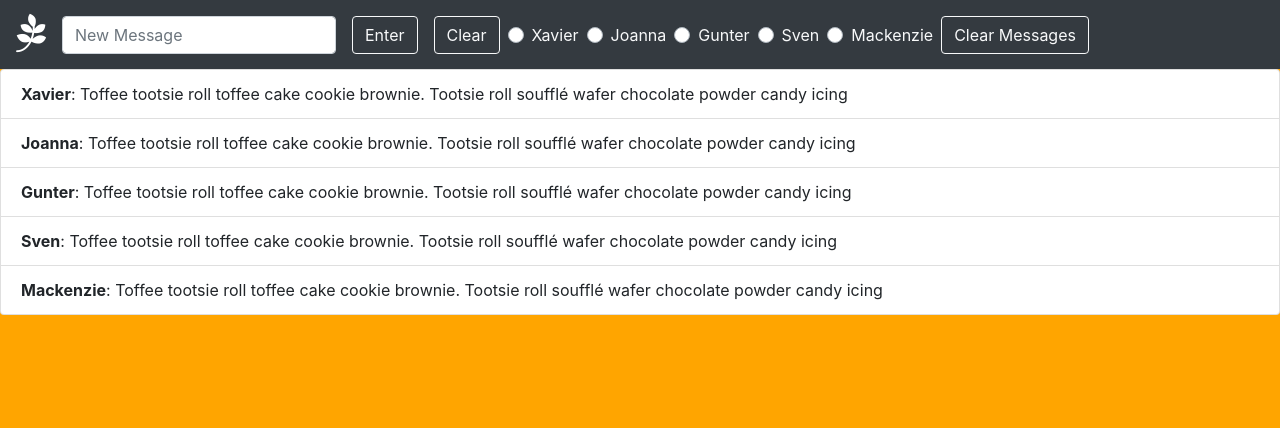
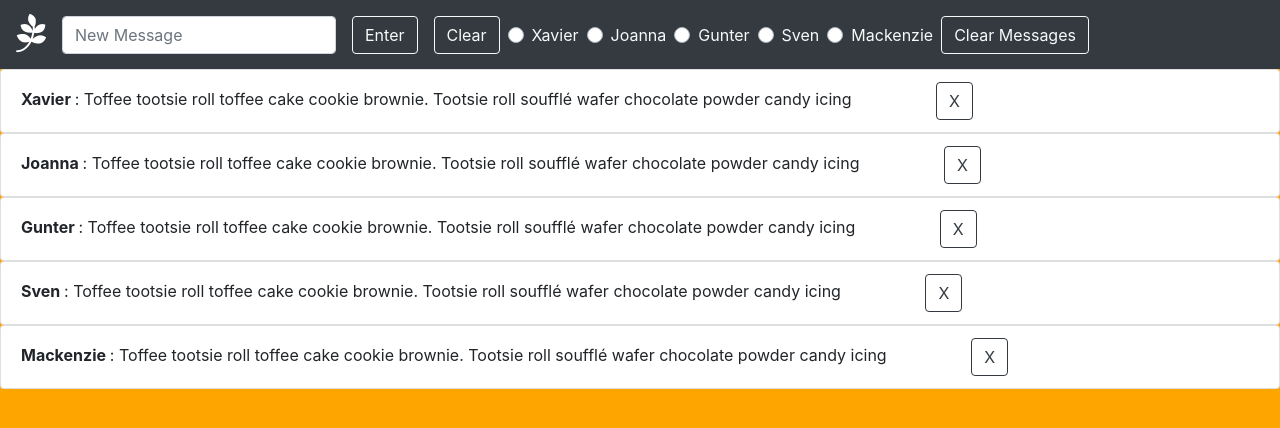
Before and after one commit to nss-evening-cohort-11/chatty-waterwheels, a website built with webpack: page src/index.html in a window 1280 px wide. Built offline with nearby package versions, Linux system fonts and the light colour scheme.

Commit message:
wip delete button added with id

```diff
--- /dev/null
+++ b/src/javascripts/components/deleteMessage.js
@@ -0,0 +1,11 @@
+import messageData from '../helpers/data/messageData';
+
+const deleteMessage = () => {
+  const messages = messageData.getMessages();
+  Array.from($('.delete-indiv-message')).forEach((item) => {
+    const buttonId = messages.find((x) => x.messageId === item.id);
+    console.error(buttonId);
+  });
+};
+
+export default { deleteMessage };
--- a/src/javascripts/components/displayMessages.js
+++ b/src/javascripts/components/displayMessages.js
@@ -1,17 +1,22 @@
 import messageData from '../helpers/data/messageData';
 import userData from '../helpers/data/userData';
+import deleteMessage from './deleteMessage';
 import utils from '../helpers/utils';
+
 
 const displayAllMessages = () => {
   const users = userData.getUsers();
   let domString = '';
-  domString += '<ul class="list-group">';
   messageData.getMessages().forEach((m) => {
     const userName = users.find((x) => x.id === m.userId);
-    domString += `<li class="list-group-item"><span class="user-name">${userName.name}</span>: ${m.message}</li>`;
+    domString += `<div>
+      <ul class="list-group">
+      <li class="list-group-item"><span class="message-text"> <span class="user-name">${userName.name} </span> : ${m.message} </span>
+      <button class="delete-indiv-message btn btn-outline-dark"  id="${m.messageId}">X</button> </li>`;
+    domString += '</ul> </div>';
   });
-  domString += '</ul>';
   utils.printToDom('message-container', domString);
+  $('.delete-indiv-message').on('click', deleteMessage.deleteMessage);
 };
 
 export default { displayAllMessages };
--- a/src/styles/main.scss
+++ b/src/styles/main.scss
@@ -8,3 +8,7 @@ body {
 .user-name {
   font-weight: bold;
 }
+
+.message-text {
+  margin-right: 5em;
+}
```
